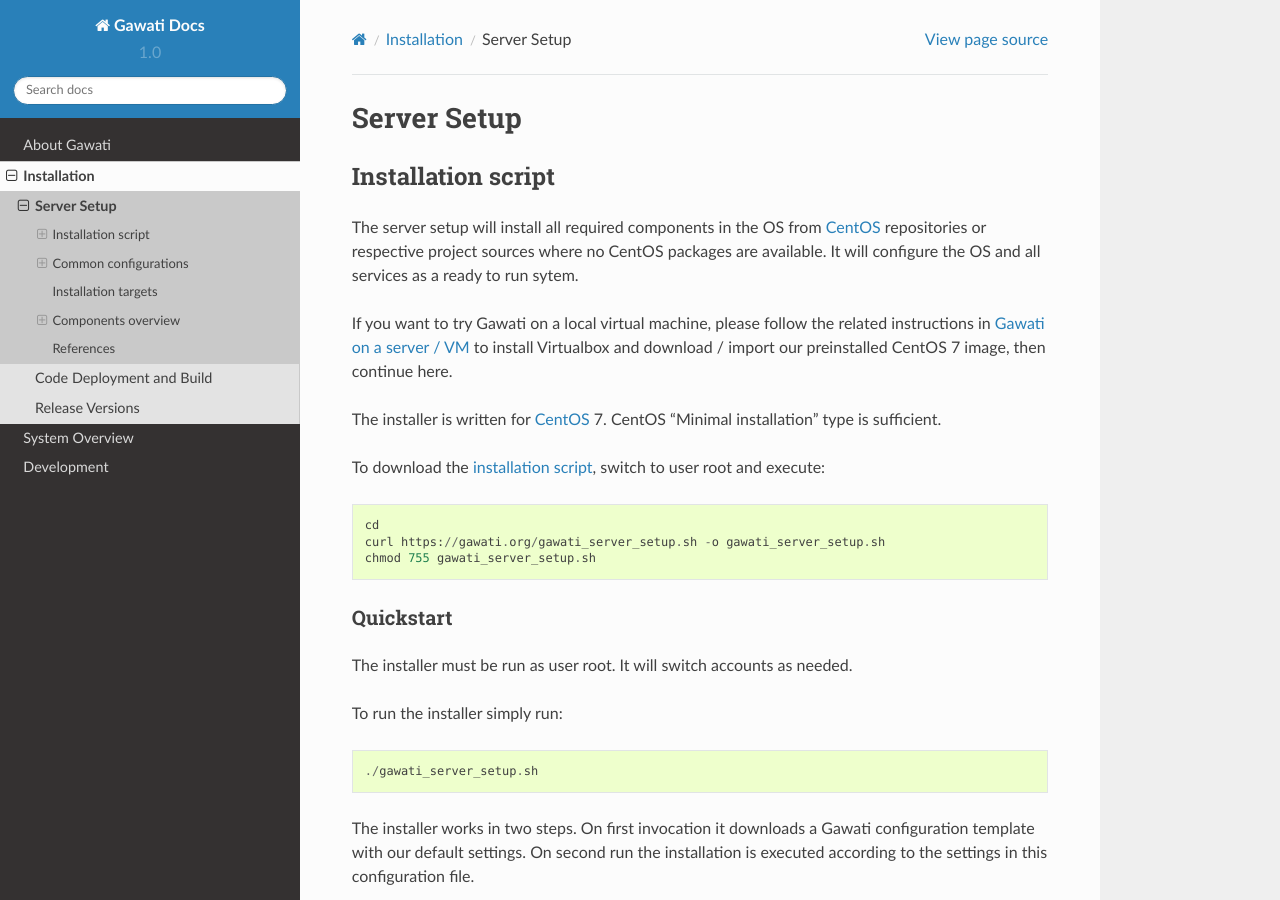
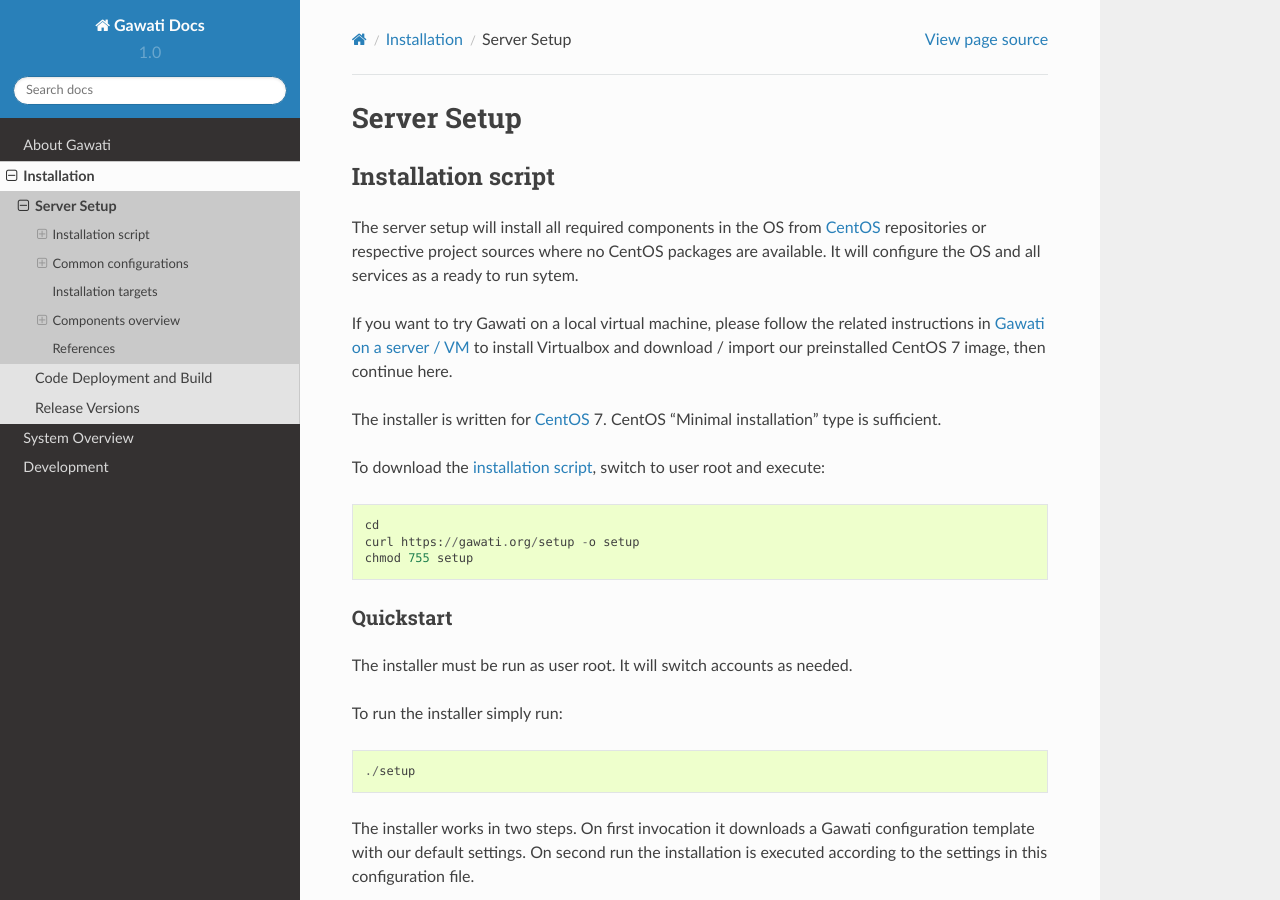
Before and after one commit to gawati/gawati-docs, a Sphinx documentation site: the page built from docs/source/setup/setup-essentials.rst, in a window 1280 px wide and 900 px high. Built offline with Sphinx 7.4.7 and the Read the Docs theme 2.0.0, drawn with Linux system fonts in a browser that asks for light colours; some of the changed text lies outside the part shown.

Commit message:
Shorten download link and script name

```diff
--- a/docs/source/setup/setup-essentials.rst
+++ b/docs/source/setup/setup-essentials.rst
@@ -19,8 +19,8 @@ is sufficient.
 To download the `installation script`_, switch to user root and execute::
 
  cd
- curl https://gawati.org/gawati_server_setup.sh -o gawati_server_setup.sh
- chmod 755 gawati_server_setup.sh
+ curl https://gawati.org/setup -o setup
+ chmod 755 setup
 
 Quickstart
 ==========
@@ -29,7 +29,7 @@ The installer must be run as user root. It will switch accounts as needed.
 
 To run the installer simply run::
 
- ./gawati_server_setup.sh
+ ./setup
 
 The installer works in two steps. On first invocation it downloads a Gawati
 configuration template with our default settings. On second run the
@@ -128,7 +128,7 @@ the configuration in the ini file.
 To choose a different profile to install, provide it as a commandline parameter,
 for example::
 
- ./gawati_server_setup.sh prod
+ ./setup prod
 
 At this time, the default target "dev" is the only installation target provided by us.
 
```
